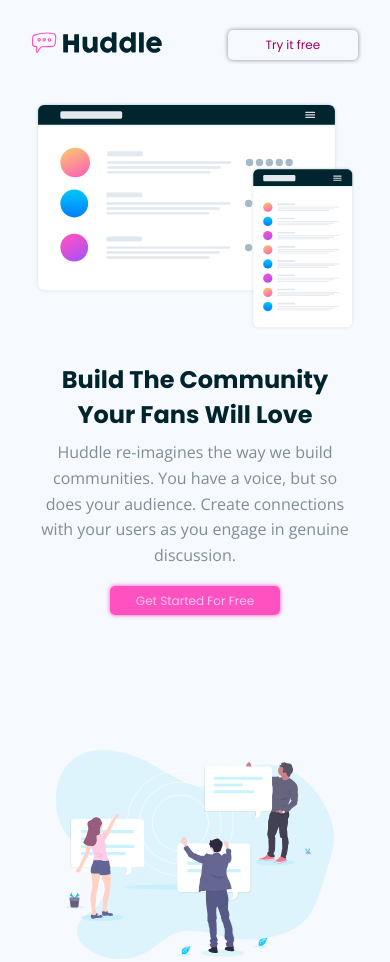
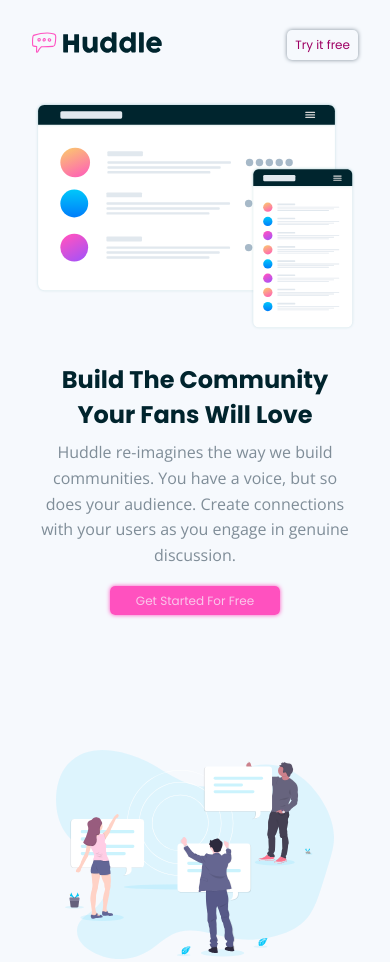
Before and after one commit to sunguru98/Huddle, a website built with Parcel: page src/index.html in a window 390 px wide. Shown: the top 962 px of the page. Built offline with nearby package versions, Linux system fonts and the light colour scheme.

Commit message:
Completed whole responsive layout

```diff
--- a/src/sass/_hero.scss
+++ b/src/sass/_hero.scss
@@ -5,7 +5,7 @@
         align-items: center;
         justify-content: space-between;
         & a{
-            @include phone(){width: 40%;}
+            @include phone(){max-width: 40%;}
             & img { @include phone(){ width: 100%; } }
         }
         &-cta{
```
Also changed, not shown: docs/index.html (+1 -1 lines), 2 other files.
